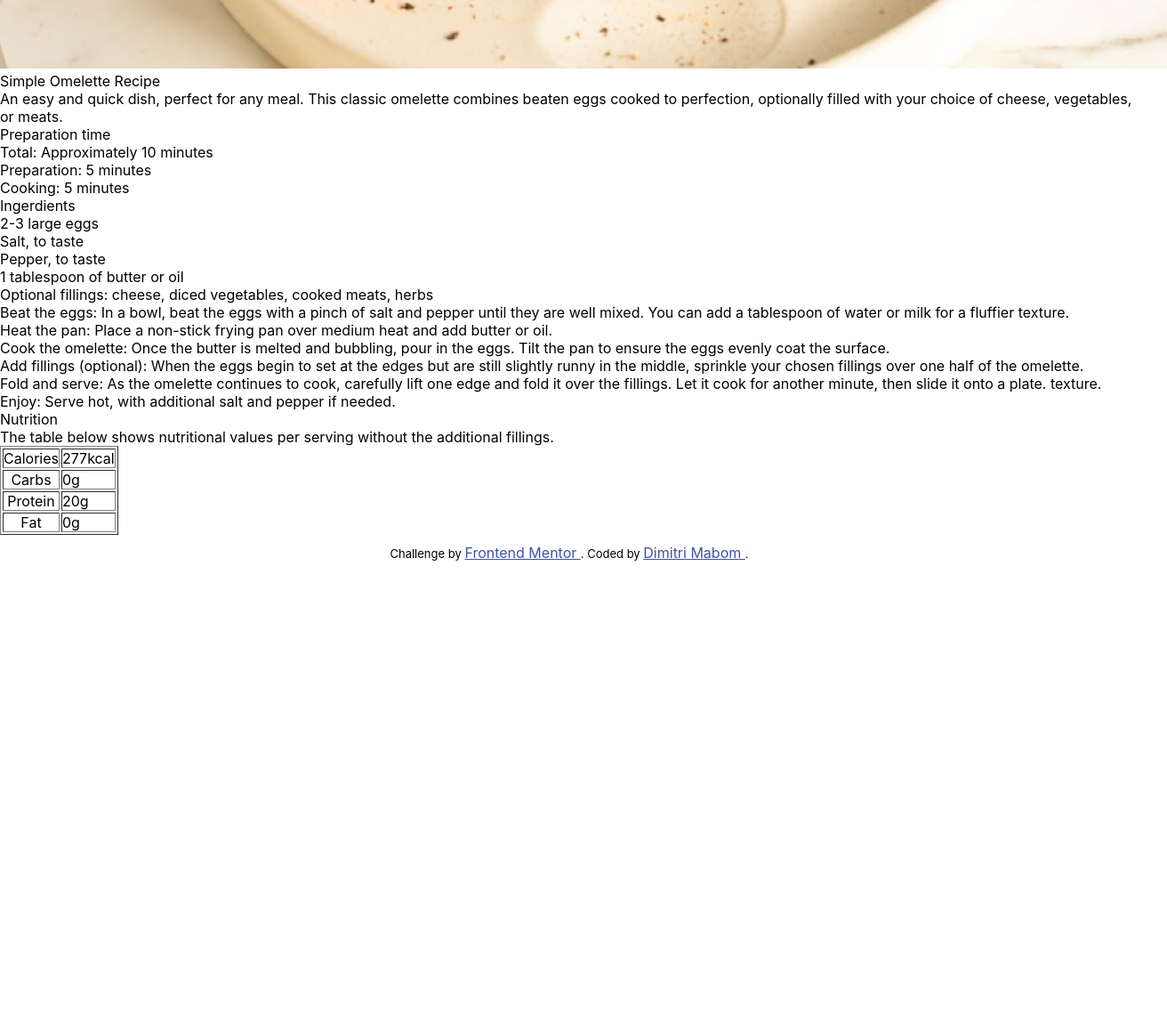
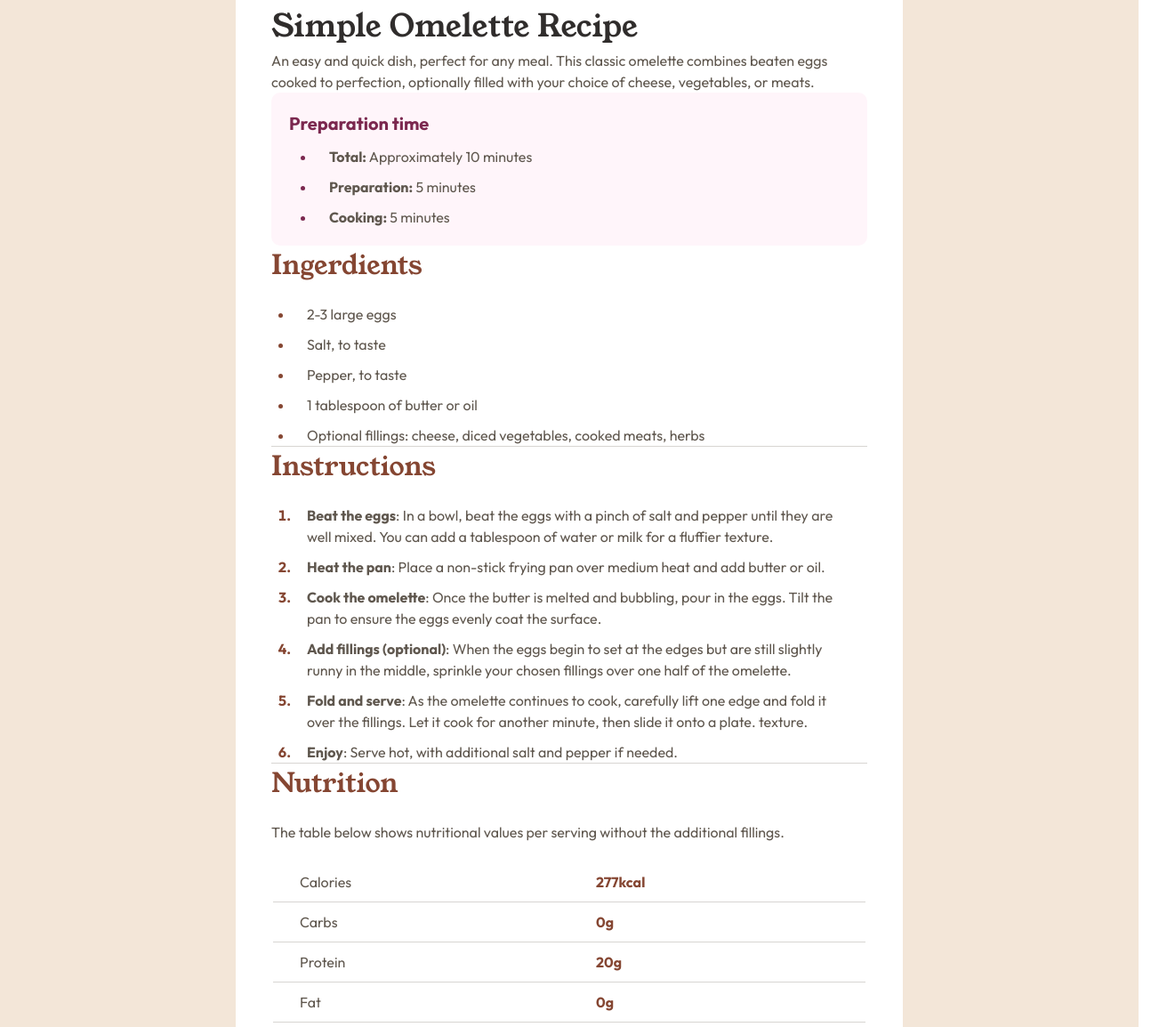
Before and after one commit to dimitrimabom/recipe-page, a plain HTML site: page index.html in a window 1280 px wide. Shown: the part 523-1677 px from the top of the page at 89% size, 1312 px wide, since content can reach past the window. Before the commit the page ends 1164 px from the top, so only its background shows below. Drawn offline with Linux system fonts and the light colour scheme.

Commit message:
Finish recipe-page

```diff
--- a/index.html
+++ b/index.html
@@ -19,6 +19,13 @@
       href="https://fonts.googleapis.com/css2?family=Outfit:wght@100..900&display=swap"
       rel="stylesheet"
     />
+
+    <link rel="preconnect" href="https://fonts.googleapis.com" />
+    <link rel="preconnect" href="https://fonts.gstatic.com" crossorigin />
+    <link
+      href="https://fonts.googleapis.com/css2?family=Young+Serif&display=swap"
+      rel="stylesheet"
+    />
     <link rel="stylesheet" href="style.css" />
   </head>
   <body>
@@ -26,17 +33,20 @@
       <div class="container">
         <div class="card">
           <img src="./assets/images/image-omelette.jpeg" alt="image plat" />
+          <div class="responsive">
             <h1>Simple Omelette Recipe</h1>
             <p>
-            An easy and quick dish, perfect for any meal. This classic omelette
-            combines beaten eggs cooked to perfection, optionally filled with
-            your choice of cheese, vegetables, or meats.
+              An easy and quick dish, perfect for any meal. This classic
+              omelette combines beaten eggs cooked to perfection, optionally
+              filled with your choice of cheese, vegetables, or meats.
             </p>
 
             <div class="time_prep">
               <h3>Preparation time</h3>
               <ul>
-              <li><span class="bold">Total:</span> Approximately 10 minutes</li>
+                <li>
+                  <span class="bold">Total:</span> Approximately 10 minutes
+                </li>
                 <li><span class="bold">Preparation:</span> 5 minutes</li>
                 <li><span class="bold">Cooking:</span> 5 minutes</li>
               </ul>
@@ -44,13 +54,14 @@
 
             <div class="ingerdients">
               <h2>Ingerdients</h2>
-            <ul>
+              <ul class="li_base_style">
                 <li>2-3 large eggs</li>
                 <li>Salt, to taste</li>
                 <li>Pepper, to taste</li>
                 <li>1 tablespoon of butter or oil</li>
                 <li>
-                Optional fillings: cheese, diced vegetables, cooked meats, herbs
+                  Optional fillings: cheese, diced vegetables, cooked meats,
+                  herbs
                 </li>
               </ul>
             </div>
@@ -58,37 +69,38 @@
             <div class="line"></div>
 
             <div class="instructions">
-            <ol>
+              <h2>Instructions</h2>
+              <ol class="li_base_style">
                 <li>
                   <span class="bold">Beat the eggs</span>: In a bowl, beat the
-                eggs with a pinch of salt and pepper until they are well mixed.
-                You can add a tablespoon of water or milk for a fluffier
-                texture.
+                  eggs with a pinch of salt and pepper until they are well
+                  mixed. You can add a tablespoon of water or milk for a
+                  fluffier texture.
                 </li>
                 <li>
-                <span class="bold">Heat the pan</span>: Place a non-stick frying
-                pan over medium heat and add butter or oil.
+                  <span class="bold">Heat the pan</span>: Place a non-stick
+                  frying pan over medium heat and add butter or oil.
                 </li>
                 <li>
-                <span class="bold">Cook the omelette</span>: Once the butter is
-                melted and bubbling, pour in the eggs. Tilt the pan to ensure
-                the eggs evenly coat the surface.
+                  <span class="bold">Cook the omelette</span>: Once the butter
+                  is melted and bubbling, pour in the eggs. Tilt the pan to
+                  ensure the eggs evenly coat the surface.
                 </li>
                 <li>
-                <span class="bold">Add fillings (optional)</span>: When the eggs
-                begin to set at the edges but are still slightly runny in the
-                middle, sprinkle your chosen fillings over one half of the
+                  <span class="bold">Add fillings (optional)</span>: When the
+                  eggs begin to set at the edges but are still slightly runny in
+                  the middle, sprinkle your chosen fillings over one half of the
                   omelette.
                 </li>
                 <li>
                   <span class="bold">Fold and serve</span>: As the omelette
-                continues to cook, carefully lift one edge and fold it over the
-                fillings. Let it cook for another minute, then slide it onto a
-                plate. texture.
+                  continues to cook, carefully lift one edge and fold it over
+                  the fillings. Let it cook for another minute, then slide it
+                  onto a plate. texture.
                 </li>
                 <li>
-                <span class="bold">Enjoy</span>: Serve hot, with additional salt
-                and pepper if needed.
+                  <span class="bold">Enjoy</span>: Serve hot, with additional
+                  salt and pepper if needed.
                 </li>
               </ol>
             </div>
@@ -102,7 +114,7 @@
                 additional fillings.
               </p>
 
-            <table border="1">
+              <table>
                 <tr>
                   <th>Calories</th>
                   <td>277kcal</td>
@@ -123,6 +135,7 @@
             </div>
           </div>
         </div>
+      </div>
 
       <div class="attribution">
         Challenge by
@@ -133,7 +146,7 @@
           Frontend Mentor
         </a>
         . Coded by
-        <a href="https://github.com/dimysenpai" target="_blank">
+        <a href="https://github.com/dimitrimabom" target="_blank">
           Dimitri Mabom
         </a>
         .
--- a/style.css
+++ b/style.css
@@ -1,21 +1,12 @@
-:root {
-  --Nutmeg: hsl(14, 45%, 36%);
-  --Dark_Raspberry: hsl(332, 51%, 32%);
-  --White: hsl(0, 0%, 100%);
-  --Rose_White: hsl(330, 100%, 98%);
-  --Eggshell: hsl(30, 54%, 90%);
-  --Light_Grey: hsl(30, 18%, 87%);
-  --Wenge_Brown: hsl(30, 10%, 34%);
-  --Dark_Charcoal: hsl(24, 5%, 18%);
-}
-
 * {
   margin: 0;
   padding: 0;
   box-sizing: border-box;
-  font-family: Inter;
+  font-family: "Outfit", sans-serif;
   font-size: 16px;
   font-weight: 400;
+  color: hsl(30, 10%, 34%);
+  line-height: 1.5;
 }
 
 .attribution {
@@ -24,7 +15,141 @@
   padding: 10px;
   width: 100%;
 }
-
 .attribution a {
   color: hsl(228, 45%, 44%);
 }
+
+main {
+  background-color: hsl(30, 54%, 90%);
+}
+
+h2 {
+  font-size: 30px;
+  font-family: "Young Serif", serif;
+  color: hsl(14, 45%, 36%);
+  margin-bottom: 20px;
+}
+
+.line {
+  height: 1px;
+  width: 100%;
+  background-color: hsla(32, 10%, 34%, 0.25);
+  margin: auto;
+}
+
+.li_base_style {
+  display: flex;
+  flex-direction: column;
+  gap: 10px;
+  padding: 0px 25px;
+}
+.li_base_style li::marker {
+  color: hsl(14, 45%, 36%);
+  font-weight: 700;
+}
+.li_base_style li {
+  padding-left: 15px;
+}
+.li_base_style li .bold {
+  font-weight: 700;
+}
+
+.container {
+  display: flex;
+  justify-content: center;
+  align-items: center;
+}
+
+.card {
+  background-color: hsl(0, 0%, 100%);
+  display: flex;
+  flex-direction: column;
+  gap: 30px;
+  margin: 150px 0;
+  padding: 40px;
+  border-radius: 30px;
+  width: 100%;
+  max-width: 750px;
+  margin-bottom: 30px;
+}
+.card img {
+  border-radius: 10px;
+}
+.card h1 {
+  font-size: 35px;
+  font-family: "Young Serif", serif;
+  color: hsl(24, 5%, 18%);
+}
+
+.time_prep {
+  background-color: hsl(330, 100%, 98%);
+  display: flex;
+  flex-direction: column;
+  gap: 10px;
+  border-radius: 10px;
+  padding: 20px;
+}
+.time_prep h3 {
+  font-size: 20px;
+  font-weight: 700;
+  color: hsl(332, 51%, 32%);
+}
+.time_prep ul {
+  display: flex;
+  flex-direction: column;
+  gap: 10px;
+  padding: 0px 30px;
+}
+.time_prep ul li::marker {
+  color: hsl(332, 51%, 32%);
+}
+.time_prep ul li {
+  padding-left: 15px;
+}
+.time_prep ul li .bold {
+  font-weight: 700;
+}
+
+.nutrition table {
+  width: 100%;
+  margin: 20px 0px;
+}
+.nutrition table tr {
+  display: flex;
+  flex-direction: row;
+  width: 100%;
+  cursor: pointer;
+  transition: all 0.3 ease-in-out;
+}
+.nutrition table tr:hover {
+  background-color: hsl(330, 100%, 98%);
+}
+.nutrition table tr th,
+.nutrition table tr td {
+  width: 100%;
+  border-bottom: 1px solid hsla(32, 10%, 34%, 0.25);
+  padding: 10px 30px;
+  text-align: left;
+}
+.nutrition table tr td {
+  font-weight: 700;
+  color: hsl(14, 45%, 36%);
+}
+
+@media screen and (max-width: 425px) {
+  main {
+    background-color: hsl(0, 0%, 100%);
+  }
+  .responsive {
+    padding: 20px;
+  }
+  .card {
+    padding: 0;
+    margin: 0;
+    border-radius: 0;
+    width: 100%;
+  }
+  .card img {
+    border-radius: 0px;
+  }
+}
```
Also changed, not shown: 1 other file. Lines whose indentation alone changed are shown as unchanged.
